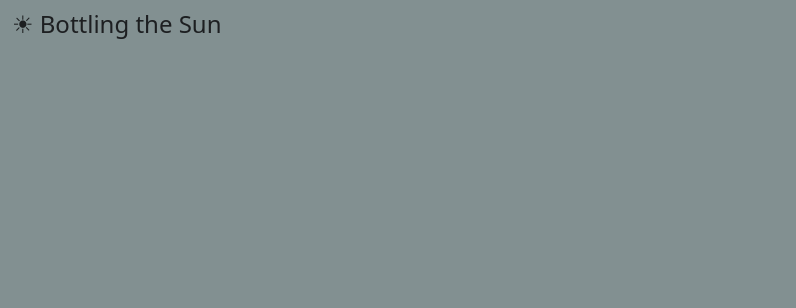
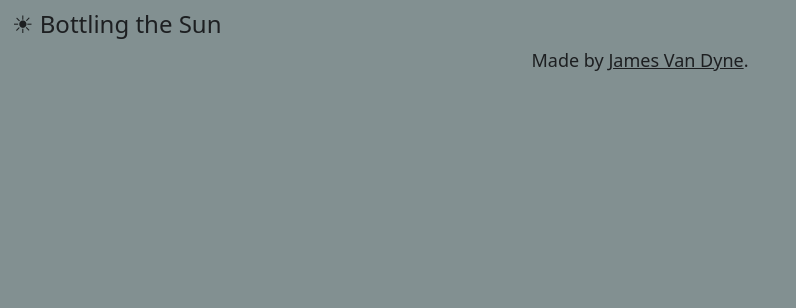
Before and after one commit to jamesvandyne/sunbottle, a Django app: template src/sunbottle/interfaces/public/templates/base.html in a window 1280 px wide. Shown: the top 308 px of the page, without its empty margins (0-796 px from the left). Run offline with Django 4.2, Linux system fonts and the light colour scheme; the template is opened without the code that fills it, so the values that code supplies are empty; some libraries are stand-ins or nearby versions.

Commit message:
Add a footer with a link back to jvd

```diff
--- a/src/sunbottle/interfaces/public/templates/base.html
+++ b/src/sunbottle/interfaces/public/templates/base.html
@@ -12,5 +12,11 @@
         </nav>
         {% block "content" %}
         {% endblock %}
+        <div class="">
+            <p class="text-center text-xs">
+                Made by <a href="https://jamesvandyne.com" class="underline">James Van Dyne</a>.
+
+            </p>
+        </div>
     </body>
 </html>
```
